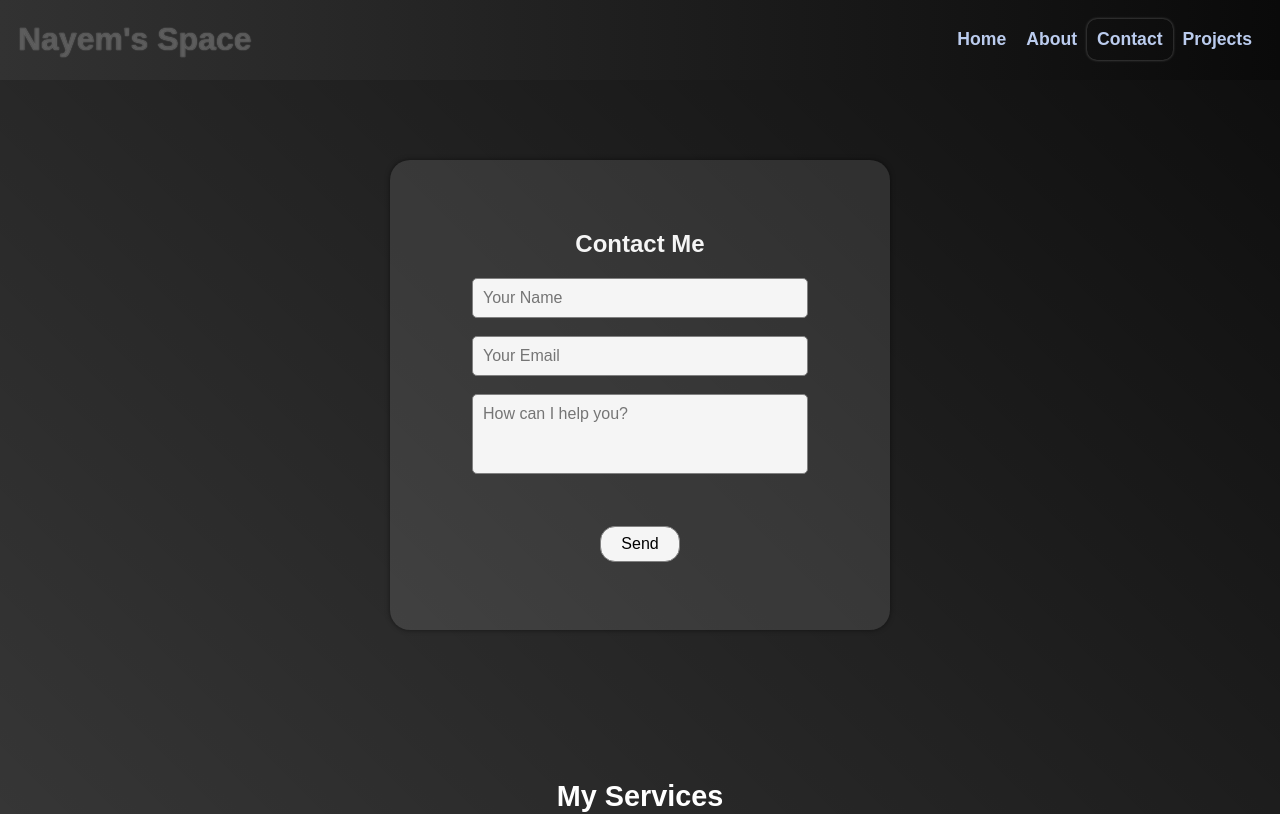
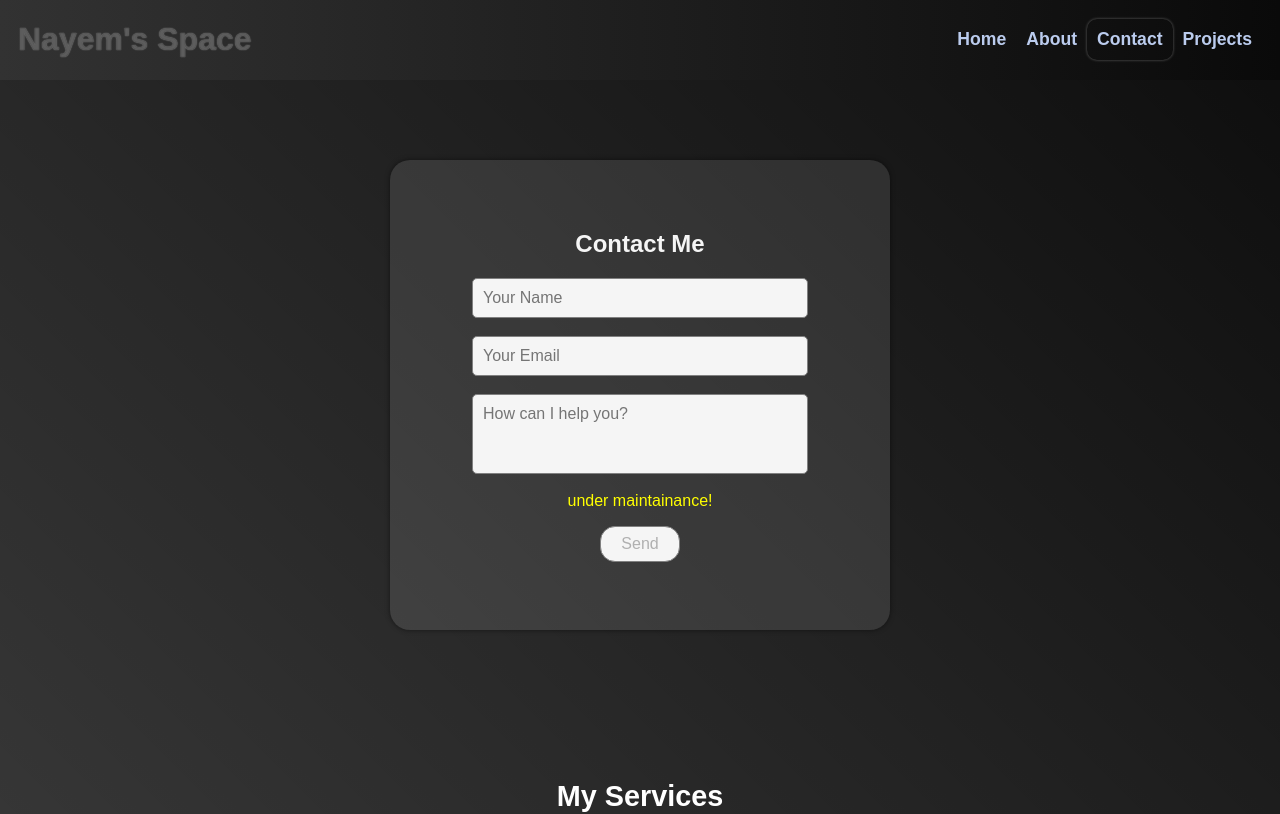
Before and after one commit to nayem-ahmedz/nayem-ahmed, a React (Create React App) app: page /pages/contact in a window 1280 px wide. Shown: the top 814 px of the page. Built offline with nearby package versions, Linux system fonts and the light colour scheme.

Commit message:
form status : Failed, maked as under maintainance again

```diff
--- a/src/assets/pages-style.css
+++ b/src/assets/pages-style.css
@@ -43,7 +43,7 @@
     resize: none; height: 80px;
 }
 .contact-form > input[type="submit"]{
-    width: auto; padding: 8px 20px; border-radius: 15px; cursor: pointer;
+    width: auto; padding: 8px 20px; border-radius: 15px; cursor: not-allowed;
 }
 .contact-form > input[type="submit"]:hover{
     background-color: black; color: white;
--- a/src/pages/Contact.js
+++ b/src/pages/Contact.js
@@ -3,7 +3,7 @@ import { useEffect, useState } from 'react';
 
 function Contact(){
     useEffect(() => {document.title = 'Contact | Nayem Ahmed'}, []);
-    const [error, setError] = useState('');
+    const [error, setError] = useState('under maintainance!');
     const [submitted, setSubmitted] = useState(false);
     const [inputs, setInputs] = useState({
         name: '',
@@ -59,7 +59,7 @@ function Contact(){
                             {
                                 error ? <p id="error-message"> { error } </p> : <p className='invisible-text'>invisible</p>
                             }
-                            <input type="submit" value="Send" id="send-btn" />
+                            <input type="submit" value="Send" id="send-btn" disabled/>
                         </form>
                     )
                 }
```
